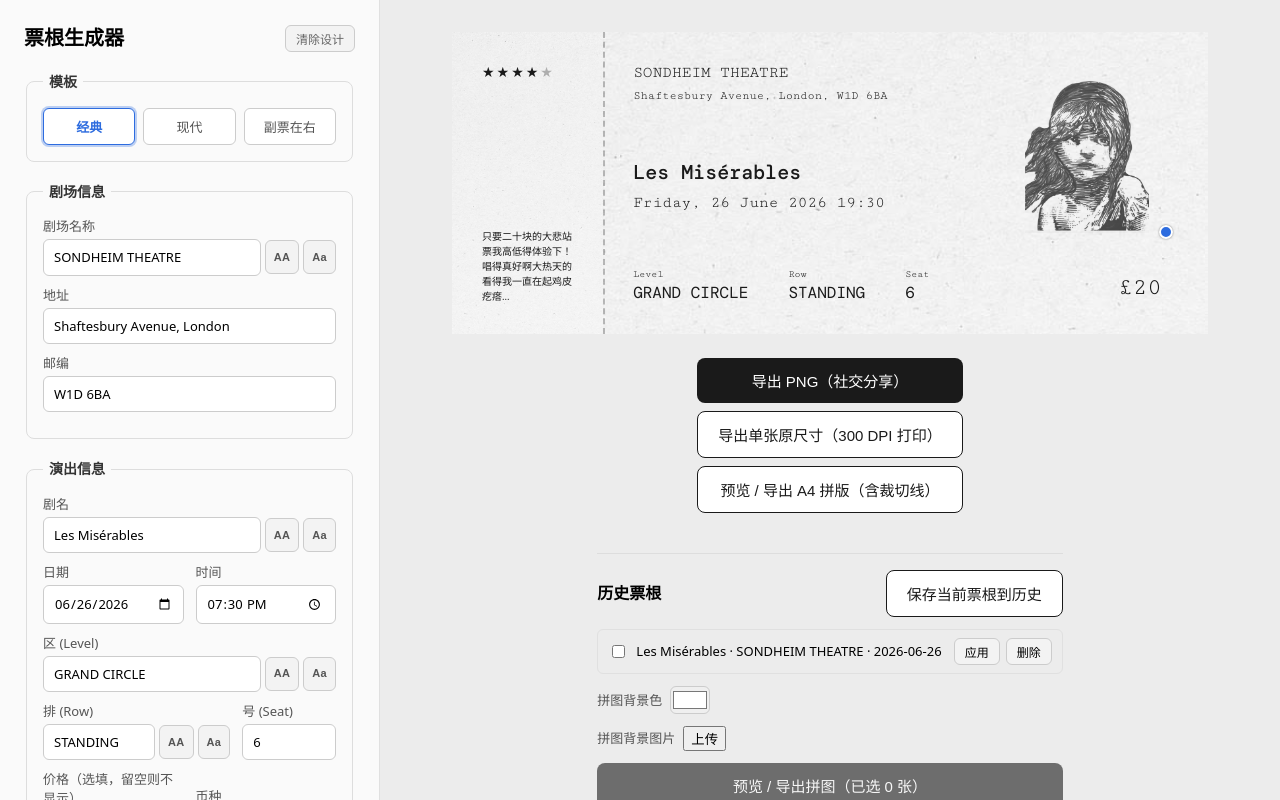
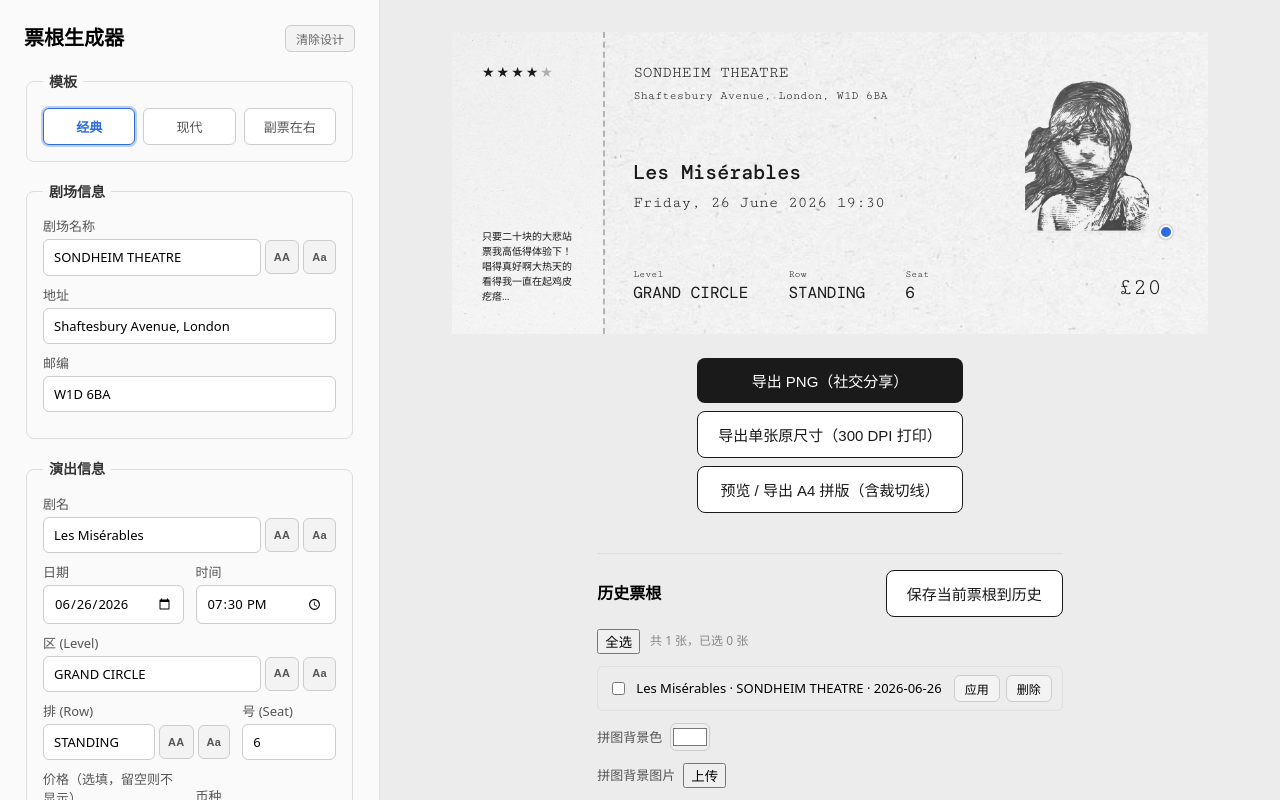
Before and after one commit to Samiyi372/ticketgo, a React (Vite) app: page / in a window 1280 px wide. Both pictures are taken after a click on the button "保存当前票根到历史". Built offline with nearby package versions, Linux system fonts and the light colour scheme; a web font is replaced by a local one.

Commit message:
Add select-all toggle and count display to ticket history
Co-Authored-By: Claude Sonnet 4.6 <noreply@anthropic.com>

```diff
--- a/src/components/TicketHistory.css
+++ b/src/components/TicketHistory.css
@@ -23,6 +23,17 @@
   margin: 0;
   font-size: 13px;
   color: #777;
+}
+
+.ticket-history-select-row {
+  display: flex;
+  align-items: center;
+  gap: 10px;
+}
+
+.ticket-history-count {
+  font-size: 12px;
+  color: #888;
 }
 
 .ticket-history-list {
--- a/src/components/TicketHistory.jsx
+++ b/src/components/TicketHistory.jsx
@@ -158,6 +158,20 @@ export default function TicketHistory({ ticket, onLoad }) {
         <p className="ticket-history-hint">还没有保存过票根。</p>
       ) : (
         <>
+          <div className="ticket-history-select-row">
+            <button
+              type="button"
+              className="secondary"
+              onClick={() =>
+                selectedIds.length === history.length
+                  ? setSelectedIds([])
+                  : setSelectedIds(history.map((e) => e.id))
+              }
+            >
+              {selectedIds.length === history.length ? "取消全选" : "全选"}
+            </button>
+            <span className="ticket-history-count">共 {history.length} 张，已选 {selectedIds.length} 张</span>
+          </div>
           <ul className="ticket-history-list">
             {history.map((entry) => (
               <li key={entry.id} className="ticket-history-item">
```
